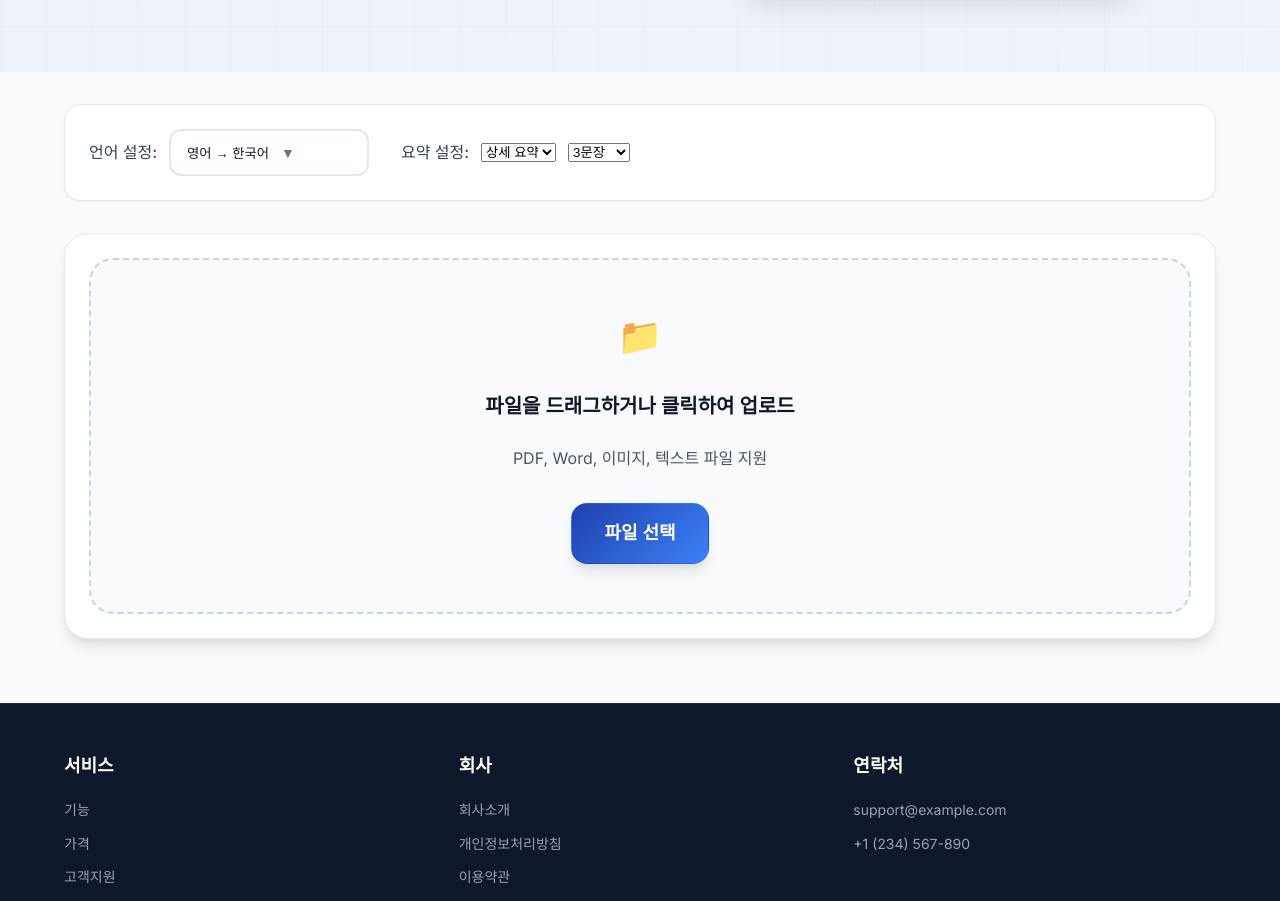
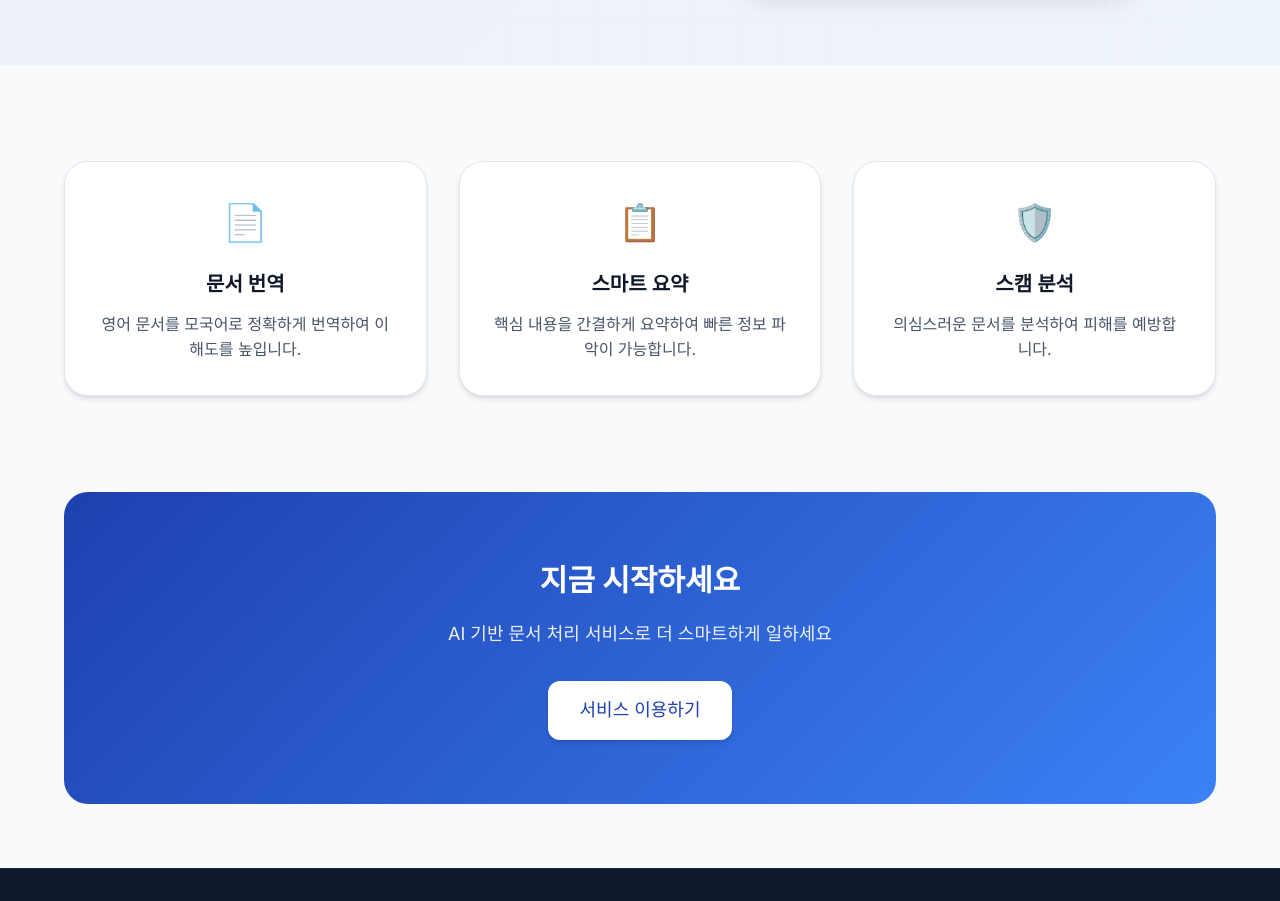
Before and after one commit to 2much2c/document_translatation_service, a plain HTML site: page public/index.html in a window 1280 px wide. Shown: the part 460-1361 px from the top of the page. Drawn offline with Linux system fonts and the light colour scheme.

Commit message:
랜딩페이지 수정

```diff
--- a/public/css/main.css
+++ b/public/css/main.css
@@ -251,39 +251,100 @@ body {
   left: 50%;
 }
 
-/* 설정 바 */
-.settings-bar {
-  display: flex;
-  gap: var(--spacing-8);
-  padding: var(--spacing-6);
-  background: white;
-  border-radius: var(--radius-xl);
-  box-shadow: var(--shadow-sm);
-  border: 1px solid var(--gray-200);
-  margin-bottom: var(--spacing-8);
-  align-items: center;
-  flex-wrap: wrap;
+/* 서비스 소개 섹션 */
+.features-section {
+  padding: var(--spacing-16) 0;
 }
 
-@media (max-width: 768px) {
-  .settings-bar {
-    flex-direction: column;
-    gap: var(--spacing-4);
-    align-items: stretch;
-  }
+.features-grid {
+  display: grid;
+  grid-template-columns: repeat(3, 1fr);
+  gap: var(--spacing-8);
 }
 
-.language-setting,
-.summary-setting {
-  display: flex;
-  align-items: center;
-  gap: var(--spacing-3);
+.feature-card {
+  background: white;
+  padding: var(--spacing-8);
+  border-radius: var(--radius-2xl);
+  box-shadow: var(--shadow-md);
+  border: 1px solid var(--gray-200);
+  text-align: center;
+  transition: all var(--transition-normal);
 }
 
-.setting-label {
-  font-weight: 500;
-  color: var(--gray-700);
-  white-space: nowrap;
+.feature-card:hover {
+  box-shadow: var(--shadow-lg);
+  transform: translateY(-4px);
+}
+
+.feature-icon {
+  font-size: var(--font-size-4xl);
+  margin-bottom: var(--spacing-4);
+}
+
+.feature-card h3 {
+  font-size: var(--font-size-xl);
+  font-weight: 600;
+  color: var(--gray-900);
+  margin-bottom: var(--spacing-3);
+}
+
+.feature-card p {
+  color: var(--gray-600);
+  line-height: 1.6;
+}
+
+/* CTA 섹션 */
+.cta-section {
+  background: linear-gradient(135deg, var(--primary), var(--primary-light));
+  color: white;
+  padding: var(--spacing-16) 0;
+  text-align: center;
+  border-radius: var(--radius-2xl);
+  margin: var(--spacing-8) 0;
+}
+
+.cta-content h2 {
+  font-size: var(--font-size-3xl);
+  font-weight: 700;
+  margin-bottom: var(--spacing-4);
+}
+
+.cta-content p {
+  font-size: var(--font-size-lg);
+  margin-bottom: var(--spacing-8);
+  opacity: 0.9;
+}
+
+.cta-content .btn {
+  background: white;
+  color: var(--primary);
+  border: none;
+}
+
+.cta-content .btn:hover {
+  background: var(--gray-100);
+  transform: translateY(-2px);
+}
+
+/* 반응형 디자인 */
+@media (max-width: 768px) {
+  .features-grid {
+    grid-template-columns: 1fr;
+    gap: var(--spacing-6);
+  }
+
+  .feature-card {
+    padding: var(--spacing-6);
+  }
+
+  .cta-content h2 {
+    font-size: var(--font-size-2xl);
+  }
+
+  .cta-content p {
+    font-size: var(--font-size-base);
+  }
 }
 
 /* 업로드 섹션 */
--- a/public/index.html
+++ b/public/index.html
@@ -40,8 +40,7 @@
                         </ul>
                     </nav>
                     <div class="header-actions">
-                        <button class="btn btn-outline" id="helpBtn">도움말</button>
-                        <button class="btn btn-primary" id="settingsBtn">설정</button>
+                        <!-- 도움말, 설정 버튼 제거 -->
                     </div>
                     <button class="mobile-menu-toggle" id="mobileMenuToggle">
                         <div class="hamburger">
@@ -90,80 +89,35 @@
         <!-- 메인 컨텐츠 -->
         <main class="main">
             <div class="container">
-                <!-- 설정 바 -->
-                <section class="settings-bar">
-                    <div class="language-setting">
-                        <span class="setting-label">언어 설정:</span>
-                        <button class="language-btn" id="languageBtn">
-                            <span id="selectedLanguage">영어 → 한국어</span>
-                            <span class="arrow">▼</span>
-                        </button>
-                    </div>
-                    <div class="summary-setting">
-                        <span class="setting-label">요약 설정:</span>
-                        <select id="summaryMethod" class="select">
-                            <option value="detailed">상세 요약</option>
-                            <option value="brief">간단 요약</option>
-                        </select>
-                        <select id="sentenceCount" class="select">
-                            <option value="3">3문장</option>
-                            <option value="5">5문장</option>
-                            <option value="10">10문장</option>
-                        </select>
-                    </div>
-                </section>
-
-                <!-- 파일 업로드 섹션 -->
-                <section class="upload-section">
-                    <div class="upload-card">
-                        <div class="upload-area" id="uploadArea">
-                            <div class="upload-content">
-                                <div class="upload-icon">📁</div>
-                                <h3>파일을 드래그하거나 클릭하여 업로드</h3>
-                                <p>PDF, Word, 이미지, 텍스트 파일 지원</p>
-                                <button class="btn btn-primary upload-btn" id="uploadBtn">파일 선택</button>
-                            </div>
+                <!-- 서비스 소개 섹션 -->
+                <section class="features-section">
+                    <div class="features-grid">
+                        <div class="feature-card">
+                            <div class="feature-icon">📄</div>
+                            <h3>문서 번역</h3>
+                            <p>영어 문서를 모국어로 정확하게 번역하여 이해도를 높입니다.</p>
                         </div>
-                        <input type="file" id="fileInput" accept=".pdf,.doc,.docx,.txt,.png,.jpg,.jpeg,.gif,.bmp" style="display: none;">
-                    </div>
-                </section>
-
-                <!-- 결과 섹션 -->
-                <section class="result-section" id="resultSection" style="display: none;">
-                    <div class="result-header">
-                        <h3>📊 처리 결과</h3>
-                        <div class="result-actions">
-                            <button class="btn btn-outline" id="copyBtn">📋 복사</button>
-                            <button class="btn btn-outline" id="downloadBtn">💾 다운로드</button>
-                            <button class="btn btn-secondary" id="retryBtn">🔄 다시하기</button>
+                        <div class="feature-card">
+                            <div class="feature-icon">📋</div>
+                            <h3>스마트 요약</h3>
+                            <p>핵심 내용을 간결하게 요약하여 빠른 정보 파악이 가능합니다.</p>
                         </div>
-                    </div>
-                    <div class="result-content">
-                        <div class="result-item original-text">
-                            <div class="result-label">원문 (영어)</div>
-                            <div class="result-text"></div>
-                        </div>
-                        <div class="result-item translated-text">
-                            <div class="result-label">번역 (모국어)</div>
-                            <div class="result-text"></div>
-                        </div>
-                        <div class="result-item summary-text">
-                            <div class="result-label">요약</div>
-                            <div class="result-text"></div>
+                        <div class="feature-card">
+                            <div class="feature-icon">🛡️</div>
+                            <h3>스캠 분석</h3>
+                            <p>의심스러운 문서를 분석하여 피해를 예방합니다.</p>
                         </div>
                     </div>
                 </section>
 
-                <!-- 처리 중 오버레이 -->
-                <div class="processing-overlay" id="processingOverlay" style="display: none;">
-                    <div class="processing-content">
-                        <div class="spinner"></div>
-                        <p class="processing-text">AI가 문서를 처리 중입니다...</p>
-                        <div class="progress-bar">
-                            <div class="progress-fill"></div>
-                        </div>
+                <!-- CTA 섹션 -->
+                <section class="cta-section">
+                    <div class="cta-content">
+                        <h2>지금 시작하세요</h2>
+                        <p>AI 기반 문서 처리 서비스로 더 스마트하게 일하세요</p>
+                        <button class="btn btn-primary btn-lg" id="getStartedBtn">서비스 이용하기</button>
                     </div>
-                </div>
+                </section>
             </div>
         </main>
 
```
